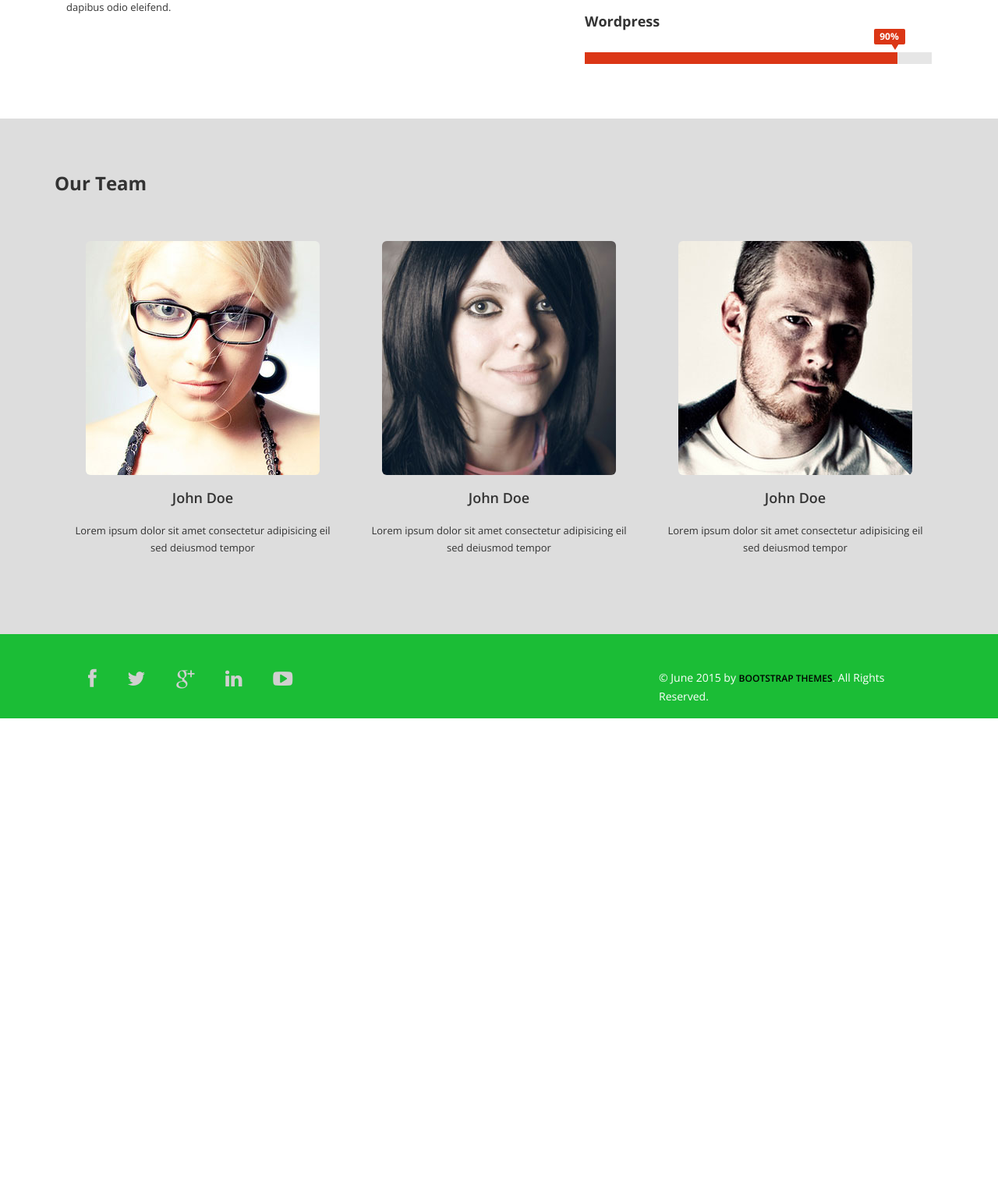
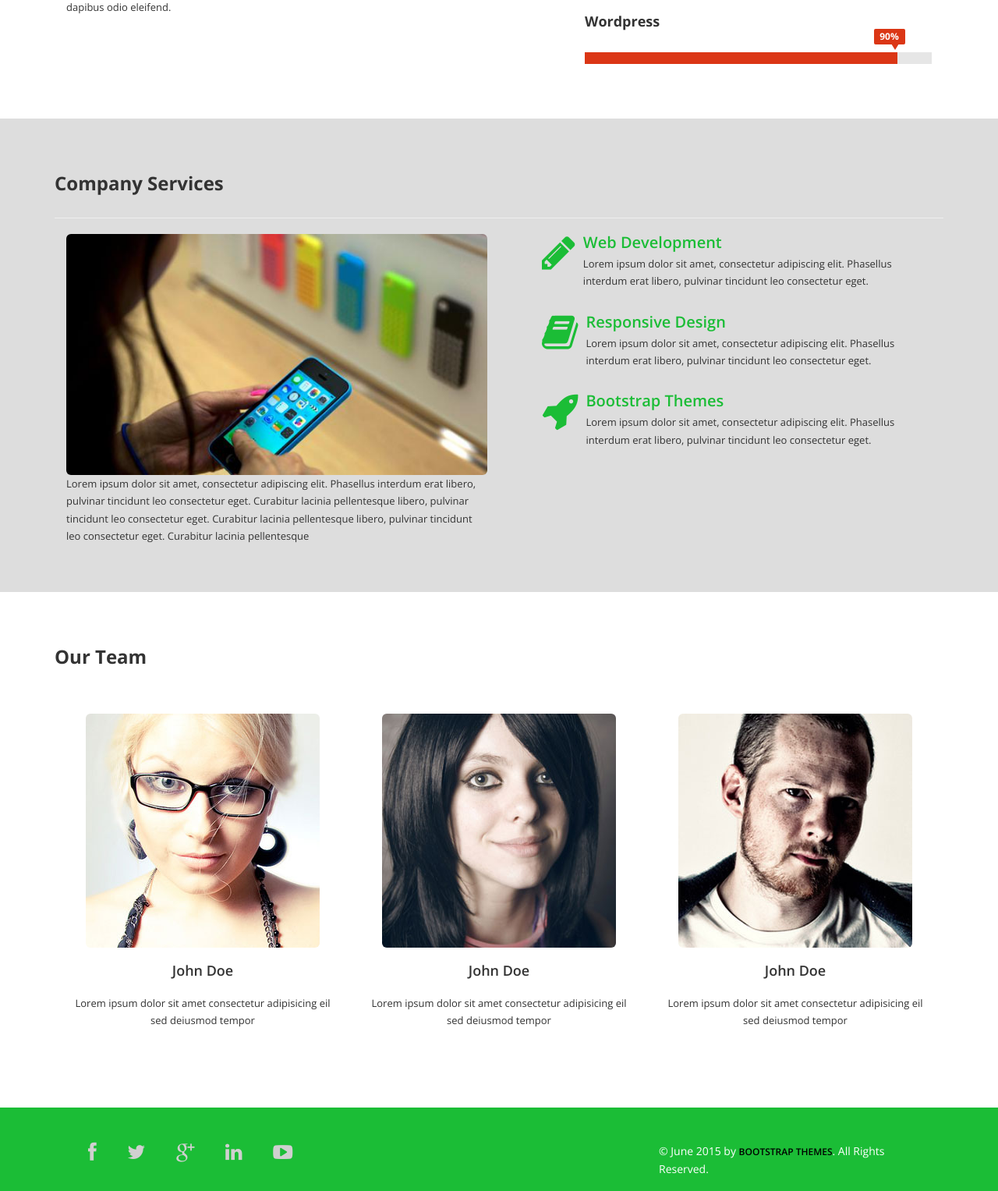
Before and after one commit to jxfzwar/personal_page, a Django app: page /about.html in a window 1280 px wide. Shown: the part 687-2214 px from the top of the page at 78% size. Before the commit the page ends 1608 px from the top, so only its background shows below. Run offline with Django 3.2, Linux system fonts and the light colour scheme; some libraries are stand-ins or nearby versions.

Commit message:
index and about CSS change

```diff
--- a/static/css/style.css
+++ b/static/css/style.css
@@ -492,9 +492,17 @@ a:hover {
 	border-radius:6px;
 }
 
+.about .btn-slide {
+    padding: 8px 20px;
+    background: #1BBD36;
+    color: #fff;
+    border-radius: 4px;
+    margin-top: 5px;
+    display: inline-block;
+}
+
 .our-team {
 	padding:50px;
-	background:#ddd;
 }
 
 .our-team h3 {
@@ -601,6 +609,20 @@ ul.social-network li a {
 }
 
 .services img {
+	border-radius:6px;
+}
+
+.directions {
+	padding:50px;
+    background:#ddd;
+}
+
+.directions h3 {
+	margin-bottom:30px;
+	font-weight:800;
+}
+
+.directions img {
 	border-radius:6px;
 }
 
--- a/templates/about.html
+++ b/templates/about.html
@@ -122,6 +122,57 @@
 		</div>
 	</div>
 
+	<div class="directions">
+		<div class="container">
+			<h3>Company Services</h3>
+			<hr>
+			<div class="col-md-6">
+				<img src="{% static "images/4.jpg" %}" class="img-responsive">
+				<p>Lorem ipsum dolor sit amet, consectetur adipiscing elit. Phasellus interdum erat
+				libero, pulvinar tincidunt leo consectetur eget. Curabitur lacinia pellentesque
+				libero, pulvinar tincidunt leo consectetur eget. Curabitur lacinia pellentesque
+				libero, pulvinar tincidunt leo consectetur eget. Curabitur lacinia pellentesque</p>
+			</div>
+
+			<div class="col-md-6">
+				<div class="media">
+					<ul>
+						<li>
+							<div class="media-left">
+								<i class="fa fa-pencil"></i>
+							</div>
+							<div class="media-body">
+								<h4 class="media-heading">Web Development</h4>
+								<p>Lorem ipsum dolor sit amet, consectetur adipiscing elit. Phasellus interdum erat
+								libero, pulvinar tincidunt leo consectetur eget.</p>
+							</div>
+						</li>
+						<li>
+							<div class="media-left">
+								<i class="fa fa-book"></i>
+							</div>
+							<div class="media-body">
+								<h4 class="media-heading">Responsive Design</h4>
+								<p>Lorem ipsum dolor sit amet, consectetur adipiscing elit. Phasellus interdum erat
+								libero, pulvinar tincidunt leo consectetur eget.</p>
+							</div>
+						</li>
+						<li>
+							<div class="media-left">
+								<i class="fa fa-rocket"></i>
+							</div>
+							<div class="media-body">
+								<h4 class="media-heading">Bootstrap Themes</h4>
+								<p>Lorem ipsum dolor sit amet, consectetur adipiscing elit. Phasellus interdum erat
+								libero, pulvinar tincidunt leo consectetur eget.</p>
+							</div>
+						</li>
+					</ul>
+				</div>
+			</div>
+		</div>
+	</div>
+
 	<div class="our-team">
 		<div class="container">
 			<h3>Our Team</h3>
```
Also changed, not shown: templates/aindex.html (+32 -30 lines).
